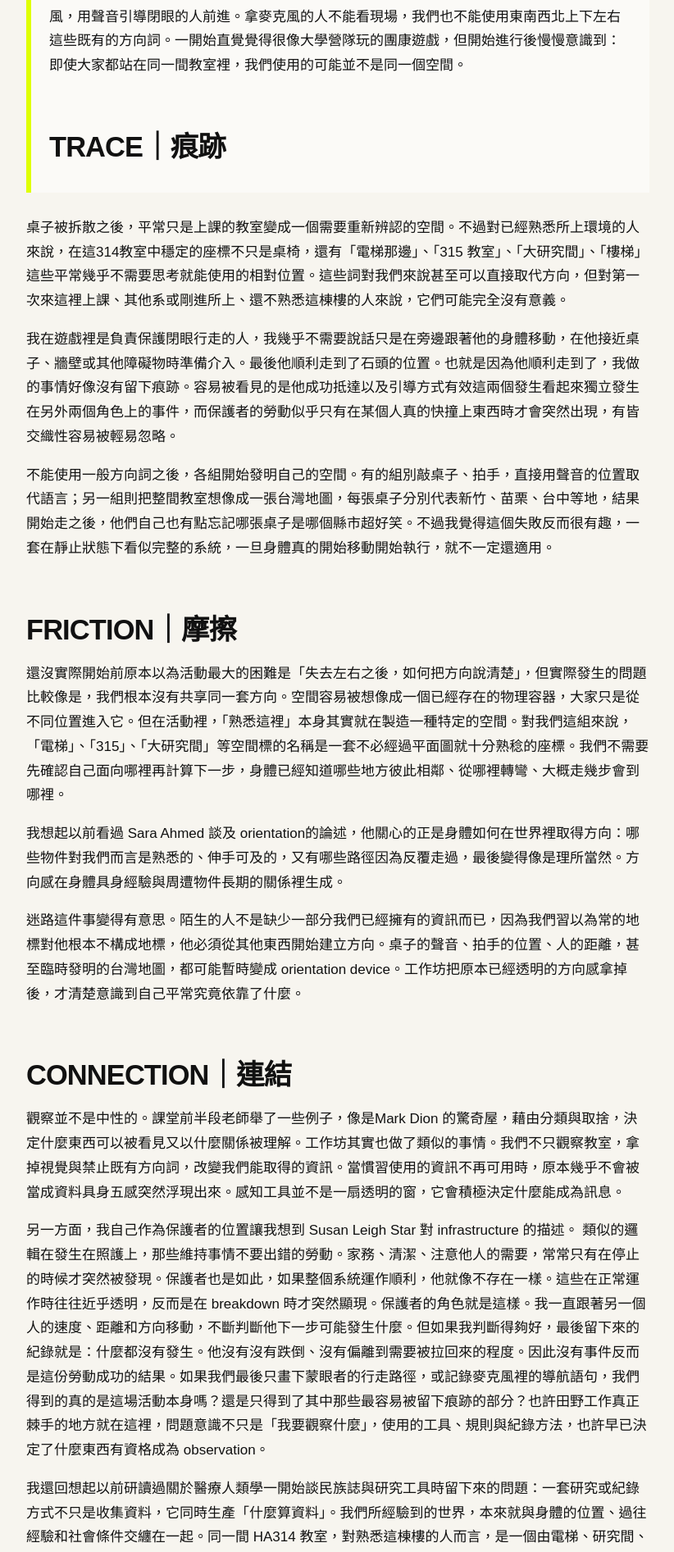
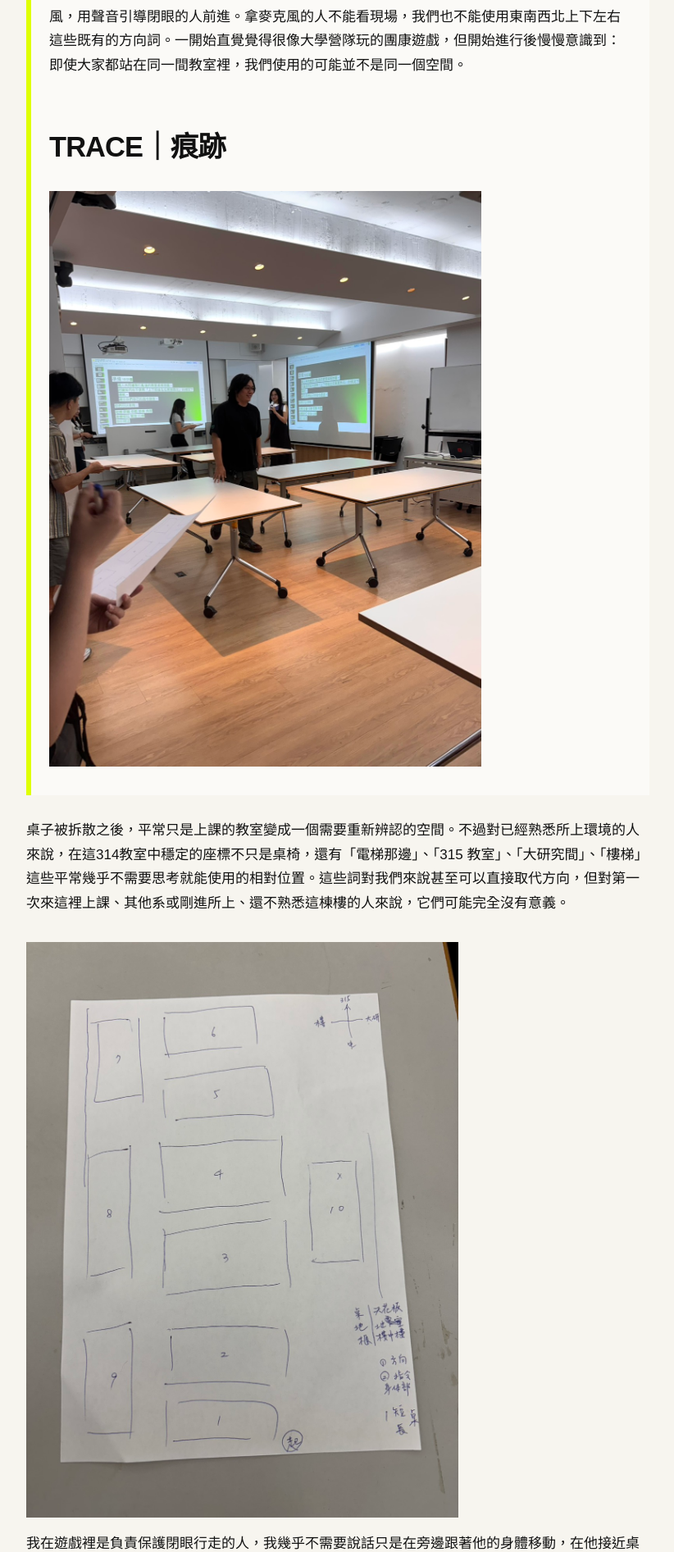
Before and after one commit to joycepig409/fieldworkarchive, a Jekyll site: the page built from weeks/week-01.md, in a window 1280 px wide. Shown: the part 463-2356 px from the top of the page at 82% size, without its empty margins (48-870 px from the left). Built offline with Jekyll 4.4.1, drawn with Linux system fonts in a browser that asks for light colours.

Commit message:
Update week-01.md

```diff
--- a/weeks/week-01.md
+++ b/weeks/week-01.md
@@ -10,8 +10,11 @@ permalink: /weeks/week-01/
 > 這週工作坊裡老師把教室的桌子拆開，重新排列成一個迷宮，再把一塊石頭放到隨機的位置。我們三個人一組：一個人閉著眼睛走、一個人在旁邊保護他不要撞到東西，另一個人拿著麥克風，用聲音引導閉眼的人前進。拿麥克風的人不能看現場，我們也不能使用東南西北上下左右這些既有的方向詞。一開始直覺覺得很像大學營隊玩的團康遊戲，但開始進行後慢慢意識到：即使大家都站在同一間教室裡，我們使用的可能並不是同一個空間。
 >
 ## TRACE｜痕跡
+![共同繪製的教室導航地圖]({{ '/assets/images/W1_1.jpg' | relative_url }})
 
 桌子被拆散之後，平常只是上課的教室變成一個需要重新辨認的空間。不過對已經熟悉所上環境的人來說，在這314教室中穩定的座標不只是桌椅，還有「電梯那邊」、「315 教室」、「大研究間」、「樓梯」這些平常幾乎不需要思考就能使用的相對位置。這些詞對我們來說甚至可以直接取代方向，但對第一次來這裡上課、其他系或剛進所上、還不熟悉這棟樓的人來說，它們可能完全沒有意義。
+
+![共同繪製的教室導航地圖]({{ '/assets/images/W1_2.jpg' | relative_url }})
 
 我在遊戲裡是負責保護閉眼行走的人，我幾乎不需要說話只是在旁邊跟著他的身體移動，在他接近桌子、牆壁或其他障礙物時準備介入。最後他順利走到了石頭的位置。也就是因為他順利走到了，我做的事情好像沒有留下痕跡。容易被看見的是他成功抵達以及引導方式有效這兩個發生看起來獨立發生在另外兩個角色上的事件，而保護者的勞動似乎只有在某個人真的快撞上東西時才會突然出現，有皆交織性容易被輕易忽略。
 
```
Also changed, not shown: other parts of weeks/week-01.md (+0 -2 lines).
